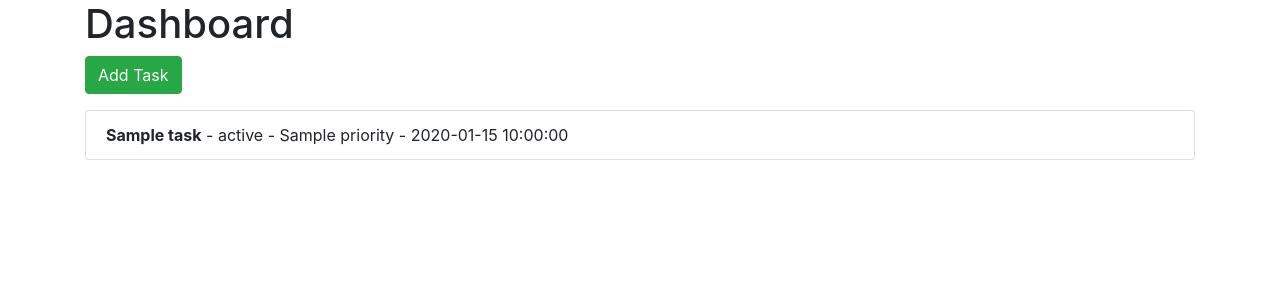
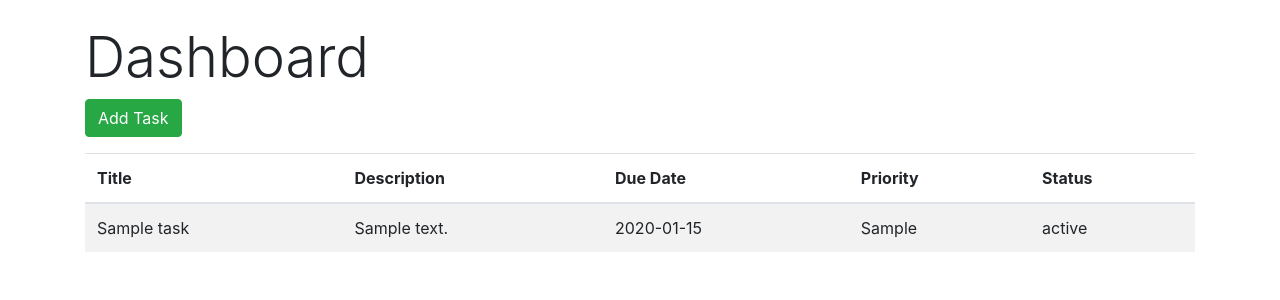
Before and after one commit to DarrelN15/TaskManager, a Flask app: template templates/dashboard.html in a window 1280 px wide. Shown: the top 300 px of the page. Run offline with Flask 3, Linux system fonts and the light colour scheme; tables that the repository leaves empty hold one stand-in row (values such as "Sample post"); the template is opened without the code that fills it: values that come from a table or form of the project are taken from there, most other values are stand-ins (such as "Sample title", 1, 10 or a date in 2020); some libraries are stand-ins or nearby versions.

Commit message:
Modifiying dashboard/homepage and fixing db

```diff
--- a/app.py
+++ b/app.py
@@ -1,30 +1,34 @@
 from flask import Flask
 from flask_sqlalchemy import SQLAlchemy
+import os
 
 db = SQLAlchemy()
 
 def create_app():
-    app = Flask(__name__)
-    app.config['SECRET_KEY'] = 'your_secret_key'
-    app.config['SQLALCHEMY_DATABASE_URI'] = 'sqlite:///task_management.db'
-    app.config['SQLALCHEMY_TRACK_MODIFICATIONS'] = False
+    app = Flask(__name__, instance_relative_config=True)
+    app.config.from_object('config.Config')
+
+    # Ensure the instance folder exists
+    os.makedirs(app.instance_path, exist_ok=True)
 
     db.init_app(app)
 
-    from models import User, Task
-
     with app.app_context():
-        db.create_all()
+        from models import User, Task  # Import models here
+        db.create_all()  # Create database tables for our data models
+        print("Database tables created")
 
     from routes.loginRoute import login_bp
     from routes.registerRoute import register_bp
     from routes.dashboardRoute import dashboard_bp
-    from routes.add_taskRoute import add_task_bp
+    from routes.addTaskRoute import addTask_bp
+    from routes.homeRoute import home_bp  # Import the new home blueprint
 
     app.register_blueprint(login_bp)
     app.register_blueprint(register_bp)
     app.register_blueprint(dashboard_bp)
-    app.register_blueprint(add_task_bp)
+    app.register_blueprint(addTask_bp)
+    app.register_blueprint(home_bp)  # Register the new home blueprint
 
     return app
 
--- a/config.py
+++ b/config.py
@@ -1,6 +1,6 @@
 import os
 
 class Config:
-    SECRET_KEY = os.urandom(24)
-    SQLALCHEMY_DATABASE_URI = 'sqlite:///task_management.db'
+    SECRET_KEY = os.environ.get('SECRET_KEY') or 'your_secret_key'
+    SQLALCHEMY_DATABASE_URI = os.environ.get('DATABASE_URL') or f'sqlite:///{os.path.join(os.path.abspath(os.path.dirname(__file__)), "instance", "task_management.db")}'
     SQLALCHEMY_TRACK_MODIFICATIONS = False
--- a/models.py
+++ b/models.py
@@ -1,8 +1,5 @@
-from app import db
 from werkzeug.security import generate_password_hash, check_password_hash
-from flask_sqlalchemy import SQLAlchemy
-
-db = SQLAlchemy()
+from app import db  # Import the existing db instance
 
 class User(db.Model):
     id = db.Column(db.Integer, primary_key=True)
--- a/templates/add_task.html
+++ b/templates/addTask.html
@@ -4,7 +4,7 @@
     <div class="row justify-content-center">
         <div class="col-md-6">
             <h2>Add Task</h2>
-            <form method="POST" action="/add_task">
+            <form method="POST" action="/addTask">
                 <div class="form-group">
                     <label for="title">Title</label>
                     <input type="text" class="form-control" id="title" name="title" placeholder="Title" required>
--- a/templates/dashboard.html
+++ b/templates/dashboard.html
@@ -1,17 +1,30 @@
 {% extends "base.html" %}
 
 {% block content %}
-    <div class="row">
-        <div class="col-md-12">
-            <h1>Dashboard</h1>
-            <a href="/add_task" class="btn btn-success mb-3">Add Task</a>
-            <ul class="list-group">
-                {% for task in tasks %}
-                <li class="list-group-item">
-                    <strong>{{ task.title }}</strong> - {{ task.status }} - {{ task.priority }} - {{ task.due_date }}
-                </li>
-                {% endfor %}
-            </ul>
-        </div>
-    </div>
+<div class="my-4">
+    <h1 class="display-4">Dashboard</h1>
+    <a class="btn btn-success mb-3" href="{{ url_for('addTask_bp.addTask') }}" role="button">Add Task</a>
+    <table class="table table-striped">
+        <thead>
+            <tr>
+                <th scope="col">Title</th>
+                <th scope="col">Description</th>
+                <th scope="col">Due Date</th>
+                <th scope="col">Priority</th>
+                <th scope="col">Status</th>
+            </tr>
+        </thead>
+        <tbody>
+            {% for task in tasks %}
+            <tr>
+                <td>{{ task.title }}</td>
+                <td>{{ task.description }}</td>
+                <td>{{ task.due_date.strftime('%Y-%m-%d') }}</td>
+                <td>{{ task.priority }}</td>
+                <td>{{ task.status }}</td>
+            </tr>
+            {% endfor %}
+        </tbody>
+    </table>
+</div>
 {% endblock %}
```
Also changed, not shown: routes/addTaskRoute.py (renamed from routes/add_taskRoute.py, +4 -4 lines), routes/dashboardRoute.py (+7 -1 lines), routes/homeRoute.py (added, +7 -0 lines), templates/home.html (added, +12 -0 lines), instance/task_management.db.
